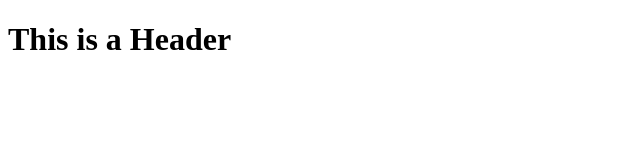
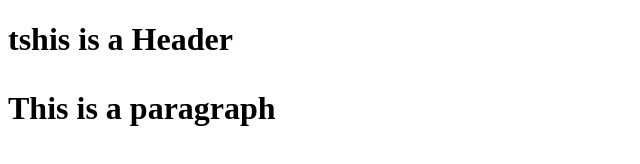
Before and after one commit to surpog17/git-test, a plain HTML site: page index.html in a window 1280 px wide. Shown: the whole page, without its empty margins (0-640 px from the left). Drawn offline with Linux system fonts and the light colour scheme.

Commit message:
second commit

```diff
--- a/index.html
+++ b/index.html
@@ -2,6 +2,7 @@
 <html>
 <head></head>
 <body>
-<h1>This is a Header<h1>
+<h1>tshis is a Header<h1>
+<p>This is a paragraph</p>
 </body>
 </html>
```
Also changed, not shown: templates/test.html (added).
